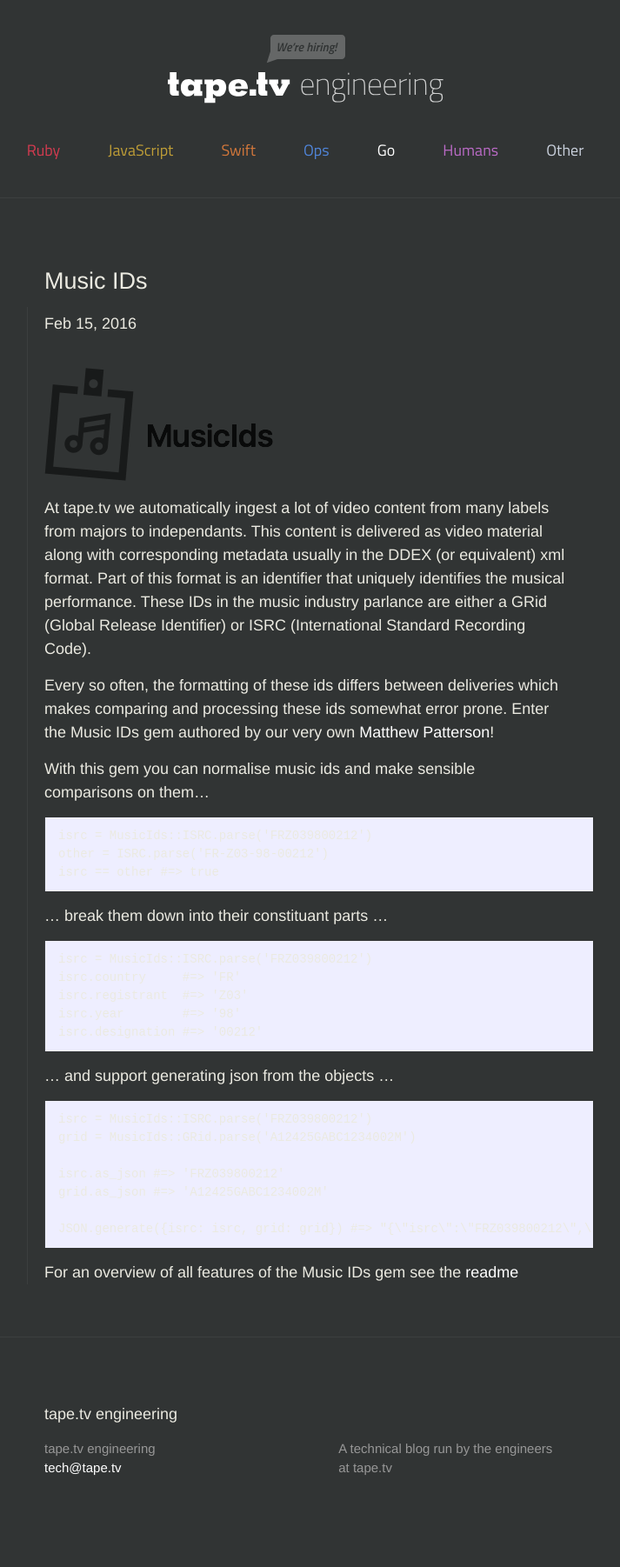
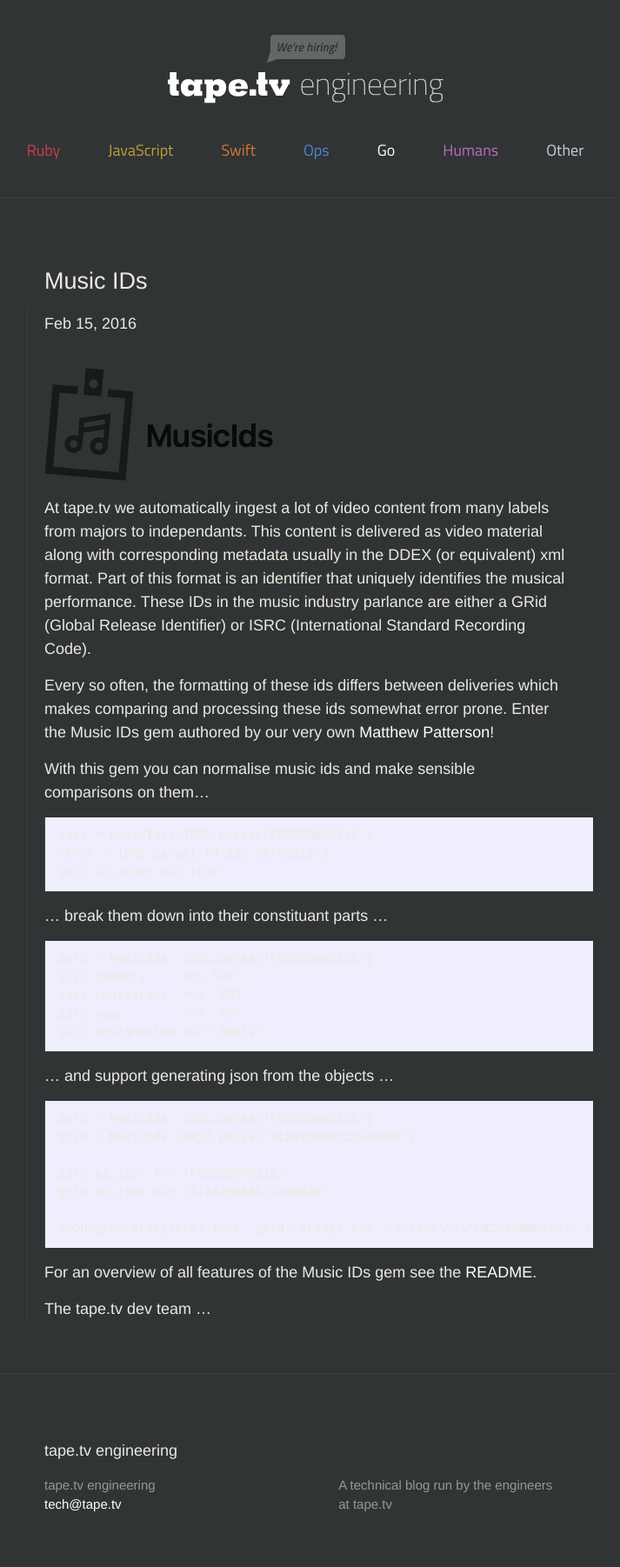
Before and after one commit to tape-tv/tape-tv.github.io, a Jekyll site: the page built from _posts/2016-02-15-music-ids.markdown, in a window 1280 px wide. Shown: the whole page at 87% size, without its empty margins (289-1002 px from the left). Built offline with Jekyll 4.4.1, drawn with Linux system fonts in a browser that asks for light colours; before the commit the page ends 1760 px from its top, so only the background shows below that.

Commit message:
Fix links

```diff
--- a/_posts/2016-02-15-music-ids.markdown
+++ b/_posts/2016-02-15-music-ids.markdown
@@ -9,7 +9,7 @@
 
 At tape.tv we automatically ingest a lot of video content from many labels from majors to independants. This content is delivered as video material along with corresponding metadata usually in the DDEX (or equivalent) xml format. Part of this format is an identifier that uniquely identifies the musical performance. These IDs in the music industry parlance are either a GRid (Global Release Identifier) or ISRC (International Standard Recording Code).
 
-Every so often, the formatting of these ids differs between deliveries which makes comparing and processing these ids somewhat error prone. Enter the Music IDs gem authored by our very own [Matthew Patterson](http://www.github.io/fidothe)!
+Every so often, the formatting of these ids differs between deliveries which makes comparing and processing these ids somewhat error prone. Enter the Music IDs gem authored by our very own [Matthew Patterson](https://github.com/fidothe)!
 
 With this gem you can normalise music ids and make sensible comparisons on them...
 
@@ -35,4 +35,6 @@
 
     JSON.generate({isrc: isrc, grid: grid}) #=> "{\"isrc\":\"FRZ039800212\",\"grid\":\"A12425GABC1234002M\"}"
 
-For an overview of all features of the Music IDs gem see the [readme](http://www.github.io/tapetv/music_ids, "Music IDs")
+For an overview of all features of the Music IDs gem see the [README](https://github.com/tape-tv/music_ids/blob/master/README.md "Music IDs").
+
+The tape.tv dev team ...
```
